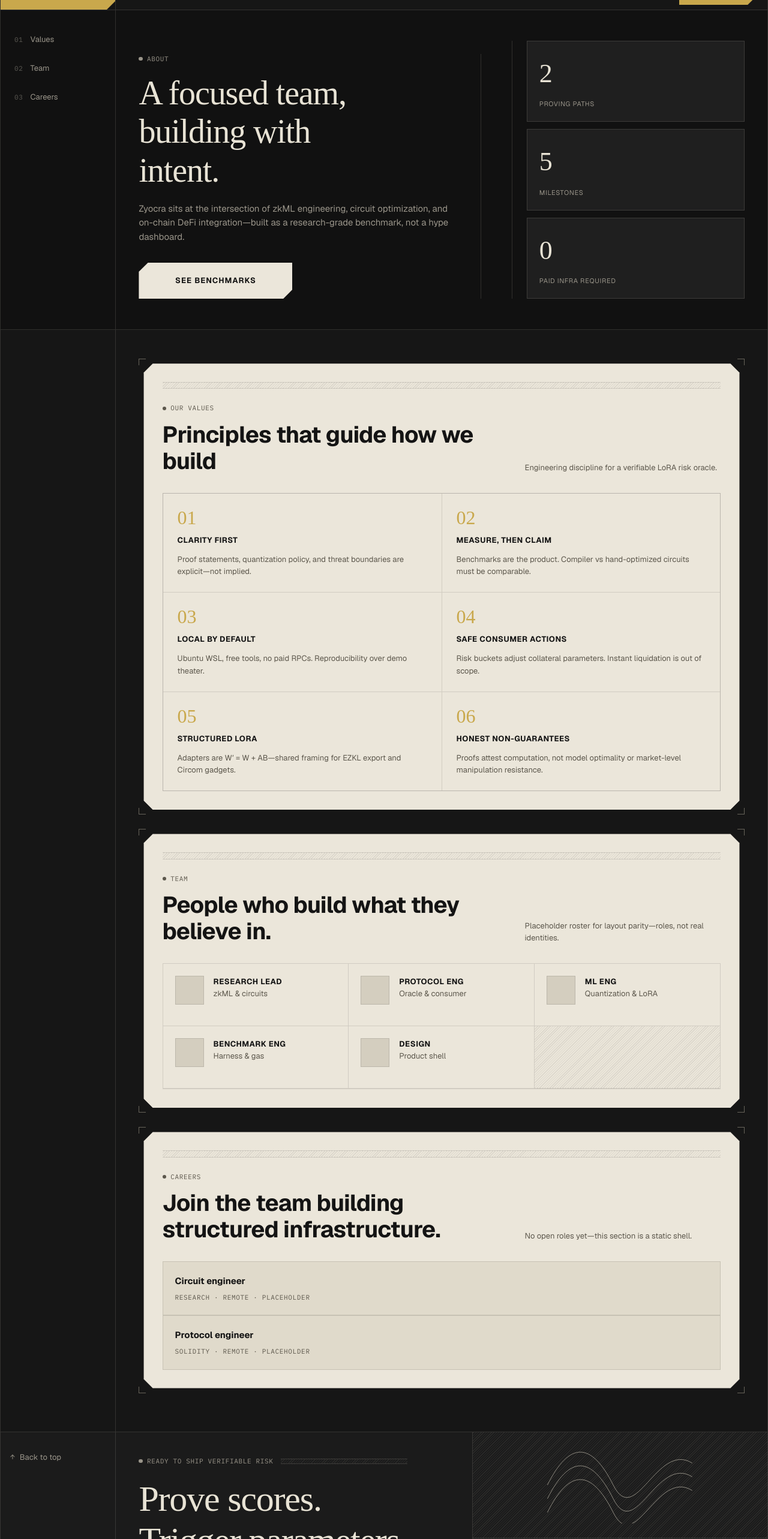
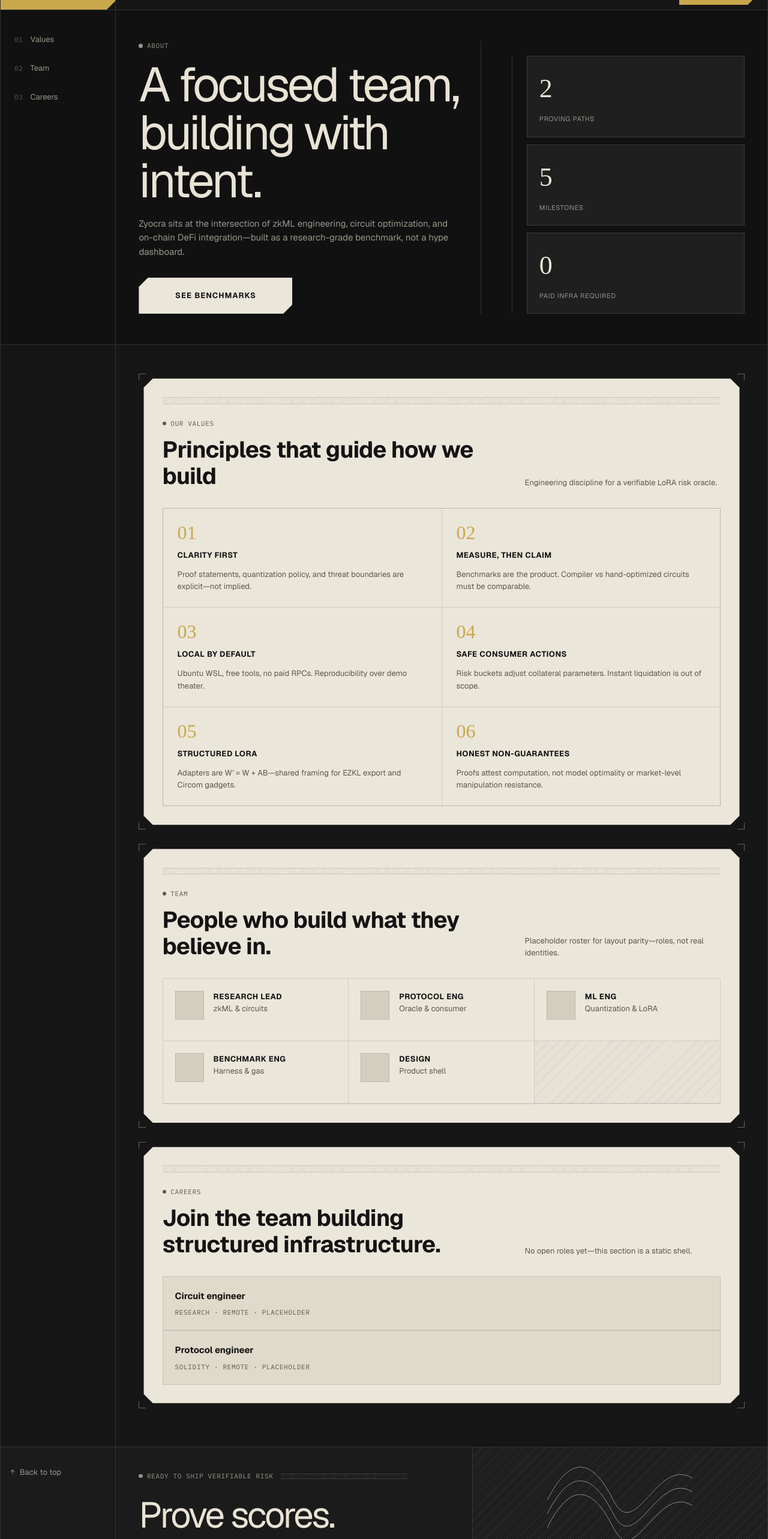
Before and after one commit to vamshiganesh/Zyocra, a React (Vite) app in the folder frontend/: page /about in a window 1280 px wide. Shown: the part 40-2606 px from the top of the page at 60% size. Built offline with nearby package versions, Linux system fonts and the light colour scheme; a web font is replaced by a local one.

Commit message:
Tweaking frontend: Landing Page - 12

```diff
--- a/frontend/src/components/layout/SiteFooter.css
+++ b/frontend/src/components/layout/SiteFooter.css
@@ -97,11 +97,12 @@
 }
 
 .site-footer__headline {
-  font-family: var(--font-serif);
+  /* Dispatch footer CTA: Geist, ~56–60px, tracking -0.05em, line-height 1.2 */
+  font-family: var(--font-sans);
   font-size: clamp(2.25rem, 5vw, 3.75rem);
   font-weight: 400;
-  line-height: var(--leading-tight);
-  letter-spacing: -0.02em;
+  line-height: 1.2;
+  letter-spacing: -0.05em;
   color: var(--color-fog);
 }
 
@@ -230,13 +231,14 @@
 }
 
 .site-footer__wordmark {
+  /* Dispatch brand wordmark: LT Remark only */
   position: relative;
   margin: var(--space-4) 0 0;
   font-family: var(--font-serif);
   font-size: clamp(5.5rem, 22vw, 14rem);
   font-weight: 400;
-  line-height: 0.72;
-  letter-spacing: -0.045em;
+  line-height: 1em;
+  letter-spacing: -0.04em;
   transform: translateY(0.1em);
   user-select: none;
 }
--- a/frontend/src/pages/pages.css
+++ b/frontend/src/pages/pages.css
@@ -11,13 +11,14 @@
 }
 
 .hero__title {
-  font-family: var(--font-serif);
-  font-size: clamp(2.5rem, 6vw, var(--text-4xl));
+  /* Dispatch hero: Geist, ~72–80px, tracking -0.05em, line-height 1 */
+  font-family: var(--font-sans);
+  font-size: clamp(2.75rem, 6.5vw, 5rem);
   font-weight: 400;
-  line-height: var(--leading-tight);
-  letter-spacing: -0.02em;
+  line-height: 1;
+  letter-spacing: -0.05em;
   color: var(--color-fog);
-  max-width: 14ch;
+  max-width: 12ch;
 }
 
 .hero__body {
```
Also changed, not shown: 1 other file (tests, documents, lock files or other folders).
